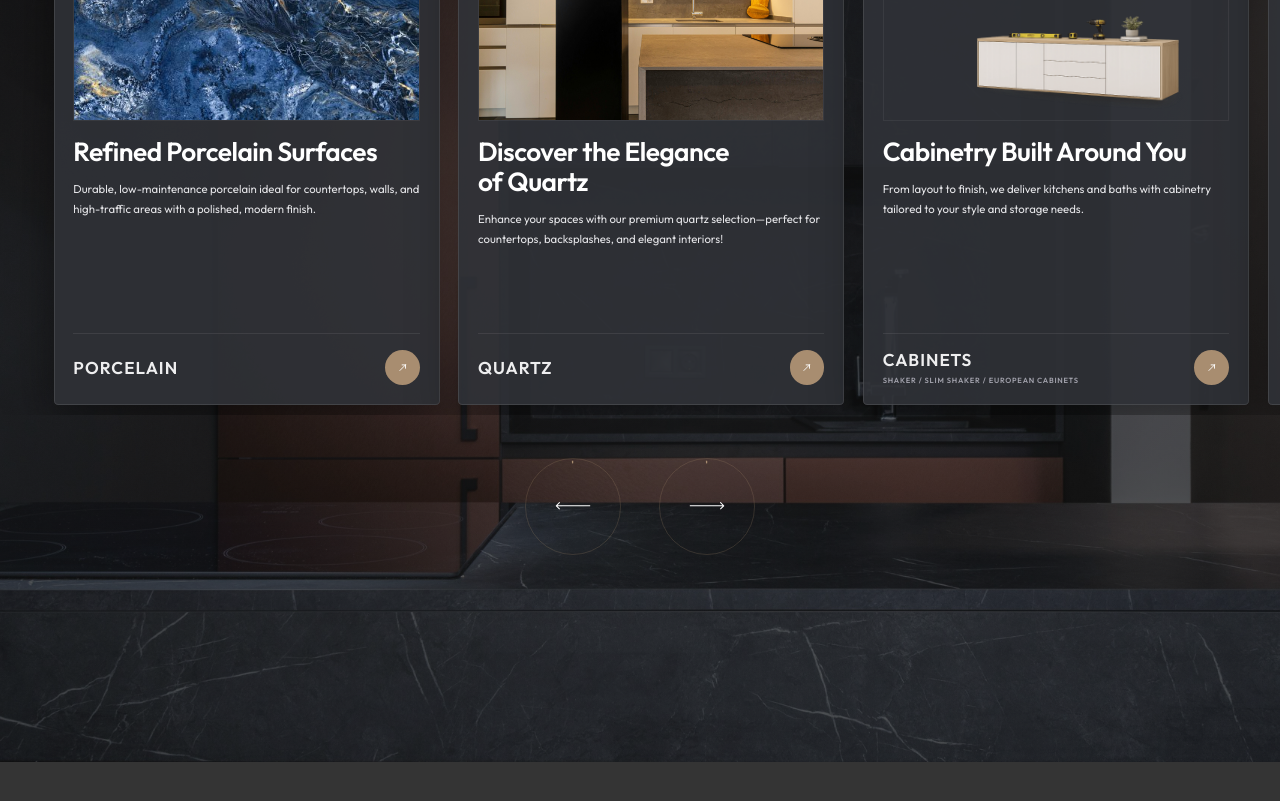
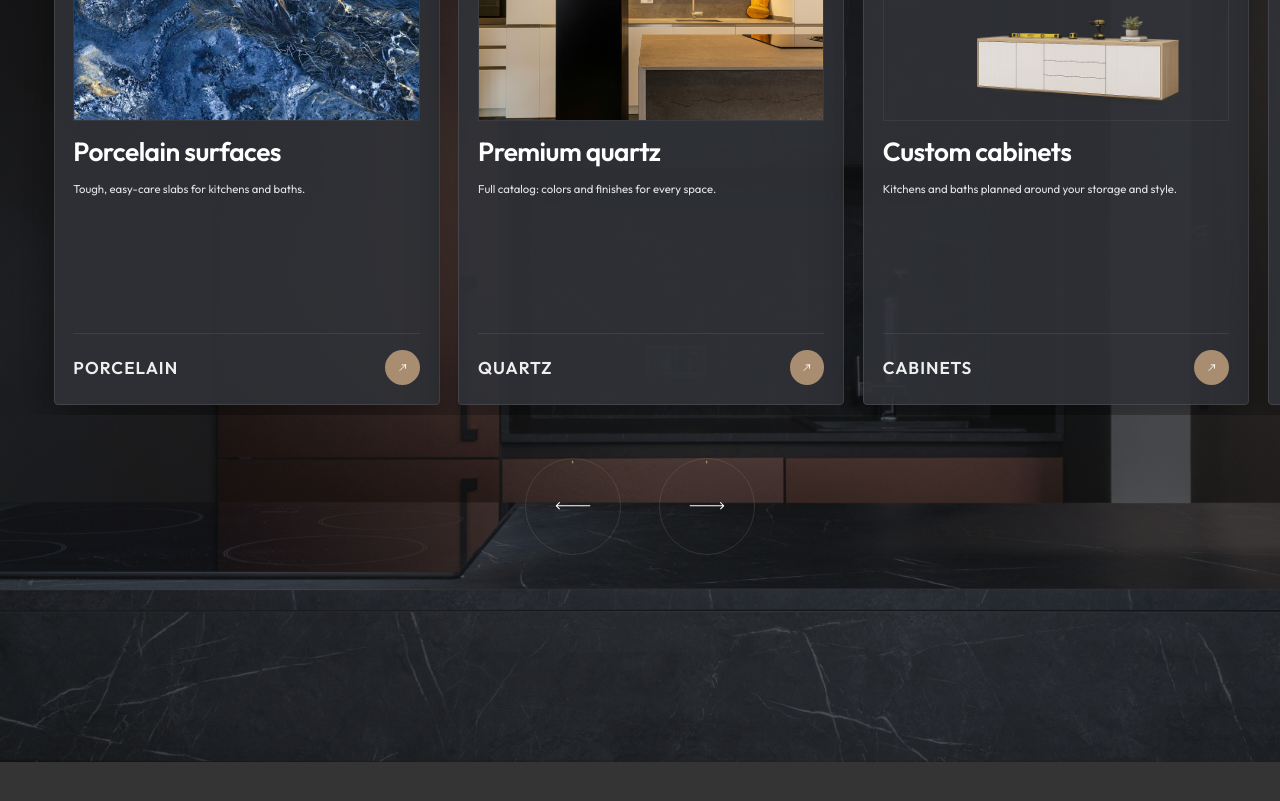
Before and after one commit to ebru-boyaci/stone-space-florida, a React (Vite) app: page / in a window 1280 px wide. Shown: the part 4480-5281 px from the top of the page. Built offline with nearby package versions, Linux system fonts and the light colour scheme.

Commit message:
Refactor HeroCollage, ProductsSpotlightSection, and ScrollGallery components to enhance image responsiveness, layout consistency, and loading performance. Adjust styles for better mobile experience and implement lazy loading for images.

```diff
--- a/src/components/HeroCollage.tsx
+++ b/src/components/HeroCollage.tsx
@@ -42,7 +42,7 @@ const TILES: {
     fadeStart: 0.58,
     zClass: "z-[0]",
     imgClass:
-      "block h-auto w-auto max-w-[min(29vw,272px)] max-h-[min(84dvh,800px)] object-contain object-center sm:max-w-[min(27vw,286px)] sm:max-h-[min(88dvh,846px)]",
+      "block h-auto w-auto max-w-[min(26vw,240px)] max-h-[min(52dvh,480px)] object-contain object-center sm:max-w-[min(27vw,286px)] sm:max-h-[min(84dvh,800px)] md:max-h-[min(88dvh,846px)]",
   },
   {
     src: hera,
@@ -64,8 +64,7 @@ const TILES: {
     fadeStart: 0.6,
     zClass: "z-[2]",
     imgClass:
-      "block h-auto max-h-[min(39dvh,360px)] w-auto max-w-[min(48vw,416px)] object-contain object-center sm:max-h-[min(41dvh,392px)] sm:max-w-[min(47vw,472px)] lg:max-h-[min(44dvh,424px)] lg:max-w-[min(44vw,500px)]",
-    wrapClass: "hidden md:block",
+      "block h-auto max-h-[min(32dvh,300px)] w-auto max-w-[min(44vw,360px)] object-contain object-center sm:max-h-[min(39dvh,360px)] sm:max-w-[min(48vw,416px)] lg:max-h-[min(44dvh,424px)] lg:max-w-[min(44vw,500px)]",
   },
   {
     src: mona,
@@ -87,8 +86,7 @@ const TILES: {
     fadeStart: 0.53,
     zClass: "z-[2]",
     imgClass:
-      "block h-auto max-h-[min(42dvh,392px)] w-auto max-w-[min(40vw,368px)] object-contain object-center sm:max-h-[min(46dvh,436px)] sm:max-w-[min(43vw,440px)] lg:max-h-[min(48dvh,472px)] lg:max-w-[min(41vw,468px)]",
-    wrapClass: "hidden lg:block",
+      "block h-auto max-h-[min(30dvh,280px)] w-auto max-w-[min(42vw,340px)] object-contain object-center sm:max-h-[min(42dvh,392px)] sm:max-w-[min(40vw,368px)] lg:max-h-[min(48dvh,472px)] lg:max-w-[min(41vw,468px)]",
   },
   {
     src: vera,
@@ -103,7 +101,9 @@ const TILES: {
   },
 ];
 
-const WHEEL_SCALE = 0.00085;
+const WHEEL_SCALE_DESKTOP = 0.00085;
+/** Dar ekranda aynı jestle progress daha çok artsın — aşağı “çıkmak” için daha az kaydırma. */
+const WHEEL_SCALE_MOBILE = 0.00275;
 
 /** Batched wheel → fewer motion updates (less jank). */
 function useLockedHeroProgress(
@@ -127,15 +127,17 @@ function useLockedHeroProgress(
       return;
     }
 
+    const wheelScale = () =>
+      typeof window !== "undefined" && window.innerWidth < 768 ? WHEEL_SCALE_MOBILE : WHEEL_SCALE_DESKTOP;
+
     const bump = (delta: number) => {
       if (exitCompleteRef.current || returningRef.current) return;
       if (Date.now() < suppressWheelUntilRef.current) return;
       if (firstGesturePendingRef.current && progress.get() < 1e-5) {
         firstGesturePendingRef.current = false;
         onHeroFirstGesture?.();
-        return;
       }
-      const next = Math.min(1, Math.max(0, progress.get() + delta * WHEEL_SCALE));
+      const next = Math.min(1, Math.max(0, progress.get() + delta * wheelScale()));
       progress.set(next);
       if (next >= 1) {
         exitCompleteRef.current = true;
@@ -355,9 +357,11 @@ function CollageTile({
             src={src}
             alt=""
             className={imgClass}
-            loading="eager"
+            loading={tileIndex === 0 ? "eager" : "lazy"}
+            fetchPriority={tileIndex === 0 ? "high" : "low"}
             decoding="async"
             draggable={false}
+            sizes="(max-width: 768px) 45vw, 20rem"
           />
         </div>
       </motion.div>
@@ -486,11 +490,11 @@ export function HeroWithCollage({
   return (
     <section
       ref={ref}
-      className="relative flex min-h-[100dvh] min-h-[100svh] flex-col items-center justify-center overflow-hidden pl-[max(1rem,env(safe-area-inset-left,0px))] pr-[max(1rem,env(safe-area-inset-right,0px))] pb-20 pt-[calc(9rem+env(safe-area-inset-top,0px))] sm:pl-6 sm:pr-6 sm:pt-[calc(10rem+env(safe-area-inset-top,0px))] lg:pt-[calc(12rem+env(safe-area-inset-top,0px))] lg:pb-24"
+      className="relative flex min-h-[100dvh] min-h-[100svh] flex-col items-center justify-center overflow-hidden pl-[max(1rem,env(safe-area-inset-left,0px))] pr-[max(1rem,env(safe-area-inset-right,0px))] pb-12 pt-[calc(8.5rem+env(safe-area-inset-top,0px))] sm:pb-20 sm:pl-6 sm:pr-6 sm:pt-[calc(10rem+env(safe-area-inset-top,0px))] lg:pt-[calc(12rem+env(safe-area-inset-top,0px))] lg:pb-24"
       aria-label="Intro"
     >
       <div
-        className="pointer-events-none absolute inset-0 z-0 isolate overflow-hidden"
+        className="pointer-events-none absolute inset-0 z-0 isolate overflow-hidden max-md:origin-[50%_44%] max-md:scale-[0.78]"
         aria-hidden
       >
         {TILES.map((tile, i) => (
--- a/src/components/ProductsSpotlightSection.tsx
+++ b/src/components/ProductsSpotlightSection.tsx
@@ -12,7 +12,6 @@ import { Link } from "react-router-dom";
 type ProductSpotlight = {
   id: string;
   label: string;
-  styleLine?: string;
   title: string;
   description: string;
   image: string;
@@ -24,9 +23,8 @@ const PRODUCTS: ProductSpotlight[] = [
   {
     id: "porcelain",
     label: "PORCELAIN",
-    title: "Refined Porcelain Surfaces",
-    description:
-      "Durable, low-maintenance porcelain ideal for countertops, walls, and high-traffic areas with a polished, modern finish.",
+    title: "Porcelain surfaces",
+    description: "Tough, easy-care slabs for kitchens and baths.",
     image: imgPorcelain,
     to: "/#contact",
     linkAriaLabel: "Porcelain surfaces — contact us",
@@ -34,9 +32,8 @@ const PRODUCTS: ProductSpotlight[] = [
   {
     id: "quartz",
     label: "QUARTZ",
-    title: "Discover the Elegance of Quartz",
-    description:
-      "Enhance your spaces with our premium quartz selection—perfect for countertops, backsplashes, and elegant interiors!",
+    title: "Premium quartz",
+    description: "Full catalog: colors and finishes for every space.",
     image: coverQuartz,
     to: "/catalog/quartz",
     linkAriaLabel: "Quartz surfaces — browse full catalog",
@@ -44,10 +41,8 @@ const PRODUCTS: ProductSpotlight[] = [
   {
     id: "cabinets",
     label: "CABINETS",
-    styleLine: "SHAKER / SLIM SHAKER / EUROPEAN CABINETS",
-    title: "Cabinetry Built Around You",
-    description:
-      "From layout to finish, we deliver kitchens and baths with cabinetry tailored to your style and storage needs.",
+    title: "Custom cabinets",
+    description: "Kitchens and baths planned around your storage and style.",
     image: imgCabinets,
     to: "/#contact",
     linkAriaLabel: "Cabinets — contact us",
@@ -55,9 +50,8 @@ const PRODUCTS: ProductSpotlight[] = [
   {
     id: "vinyl-flooring",
     label: "VINYL FLOORING",
-    title: "Vinyl Flooring, Everyday Tough",
-    description:
-      "Water-resistant, comfortable underfoot vinyl—great for busy homes that need beauty without the upkeep.",
+    title: "Vinyl flooring",
+    description: "Water-smart and soft underfoot for busy homes.",
     image: imgVinyl,
     to: "/#contact",
     linkAriaLabel: "Vinyl flooring — contact us",
@@ -65,9 +59,8 @@ const PRODUCTS: ProductSpotlight[] = [
   {
     id: "porcelain-tile-flooring",
     label: "PORCELAIN TILE FLOORING",
-    title: "Porcelain Tile Underfoot",
-    description:
-      "Large-format and classic tile layouts that stand up to moisture and wear while elevating every room.",
+    title: "Porcelain tile",
+    description: "Floor layouts that handle moisture and daily wear.",
     image: imgTileFloor,
     to: "/#contact",
     linkAriaLabel: "Porcelain tile flooring — contact us",
@@ -75,9 +68,8 @@ const PRODUCTS: ProductSpotlight[] = [
   {
     id: "deck",
     label: "DECK",
-    title: "Outdoor Living, Built to Last",
-    description:
-      "Decks designed for Florida weather—structural integrity, clean lines, and materials chosen to age gracefully.",
+    title: "Decks for Florida",
+    description: "Solid builds and clean lines—sun, rain, and time.",
     image: imgDeck,
     to: "/#contact",
     linkAriaLabel: "Deck projects — contact us",
@@ -170,6 +162,8 @@ export function ProductsSpotlightSection() {
                       className="h-[18rem] w-full object-cover sm:h-[20.5rem]"
                       loading="lazy"
                       decoding="async"
+                      fetchPriority="low"
+                      sizes="(max-width: 640px) 88vw, (max-width: 1024px) 80vw, 36rem"
                     />
                   </div>
 
@@ -187,11 +181,6 @@ export function ProductsSpotlightSection() {
                       <p className="font-sans text-[1.42rem] font-semibold uppercase leading-[1.12] tracking-[0.06em] text-white/92 sm:text-[1.6rem]">
                         {p.label}
                       </p>
-                      {p.styleLine ? (
-                        <p className="mt-2 font-sans text-[0.65rem] font-semibold uppercase leading-snug tracking-[0.1em] text-zinc-400 sm:text-[0.7rem]">
-                          {p.styleLine}
-                        </p>
-                      ) : null}
                     </div>
                     <span
                       className="inline-flex h-12 w-12 shrink-0 items-center justify-center rounded-full bg-[#a88d70] text-white sm:h-13 sm:w-13"
--- a/src/components/ScrollGallery.tsx
+++ b/src/components/ScrollGallery.tsx
@@ -128,6 +128,9 @@ export function ScrollGallery() {
                       className="h-full min-h-0 w-full object-cover"
                       draggable={false}
                       decoding="async"
+                      loading="lazy"
+                      fetchPriority={i === 0 ? "high" : "low"}
+                      sizes="(max-width: 768px) 94vw, min(92vw, 1580px)"
                     />
                   </div>
                 ))}
```
